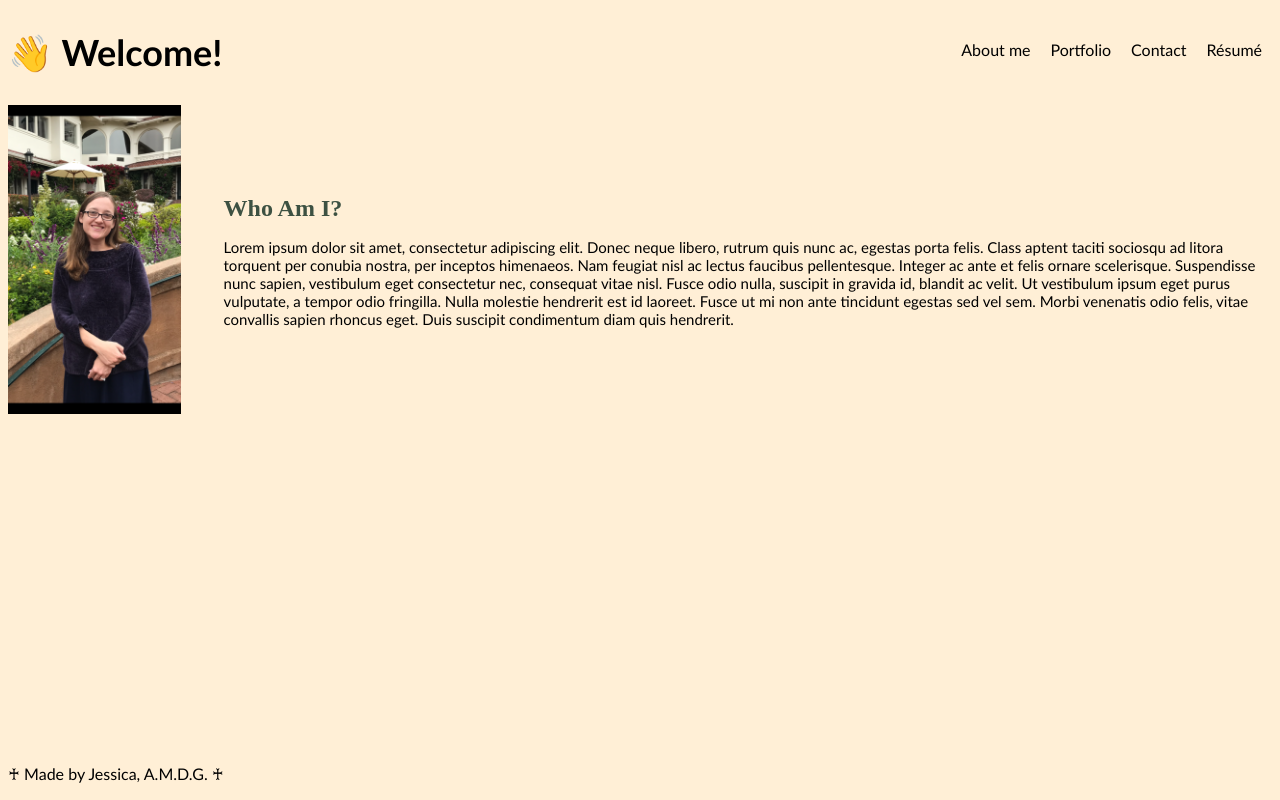
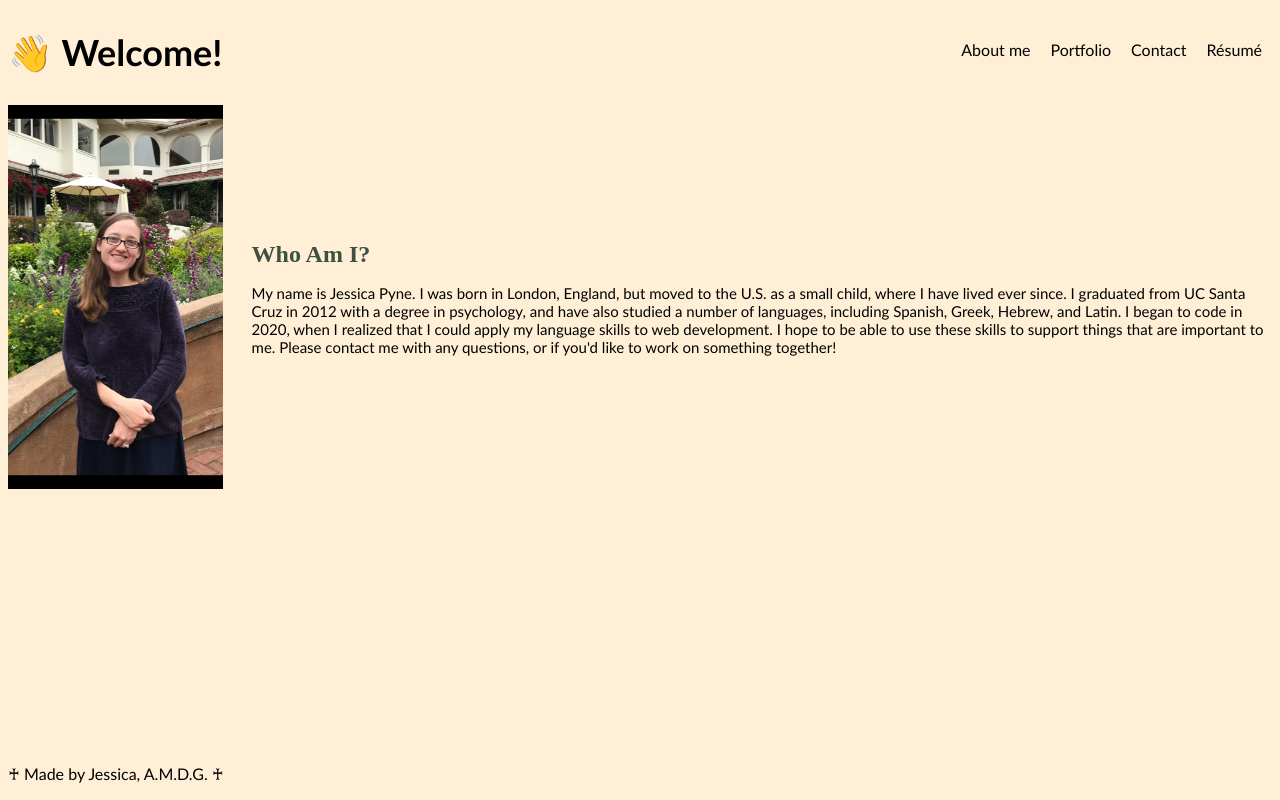
Before and after one commit to jessicap5159/react-portfolio, a React (Create React App) app: page / in a window 1280 px wide. Built offline with nearby package versions, Linux system fonts and the light colour scheme.

Commit message:
adding new project to project page and updating README

```diff
--- a/src/components/About/About.js
+++ b/src/components/About/About.js
@@ -12,7 +12,10 @@ function About() {
       <div className="text">
         <h1 className="fancy-header">Who Am I?</h1>
         <p>
-        Lorem ipsum dolor sit amet, consectetur adipiscing elit. Donec neque libero, rutrum quis nunc ac, egestas porta felis. Class aptent taciti sociosqu ad litora torquent per conubia nostra, per inceptos himenaeos. Nam feugiat nisl ac lectus faucibus pellentesque. Integer ac ante et felis ornare scelerisque. Suspendisse nunc sapien, vestibulum eget consectetur nec, consequat vitae nisl. Fusce odio nulla, suscipit in gravida id, blandit ac velit. Ut vestibulum ipsum eget purus vulputate, a tempor odio fringilla. Nulla molestie hendrerit est id laoreet. Fusce ut mi non ante tincidunt egestas sed vel sem. Morbi venenatis odio felis, vitae convallis sapien rhoncus eget. Duis suscipit condimentum diam quis hendrerit.
+          My name is Jessica Pyne. I was born in London, England, but moved to the U.S. as a small child, where I have lived ever since.
+          I graduated from UC Santa Cruz in 2012 with a degree in psychology, and have also studied a number of languages, including Spanish, Greek, Hebrew, and Latin.
+          I began to code in 2020, when I realized that I could apply my language skills to web development. I hope to be able to use these skills to support things that are important to me. Please contact me
+          with any questions, or if you'd like to work on something together!
       </p>
 
     </div>
--- a/src/components/Portfolio/Portfolio.js
+++ b/src/components/Portfolio/Portfolio.js
@@ -5,12 +5,22 @@ import budget from "../../images/budgettracker.png"
 import note from "../../images/notetaker.png";
 import passwordgen from "../../images/passwordgenerator.png";
 import scheduler from "../../images/superscheduler.png";
-import weather from "../../images/wonderfulweather.png"
+import weather from "../../images/wonderfulweather.png";
+import proTeam from '../../images/pro-team.png'
+
 
 function Portfolio() {
   const [dummyData, setDummyData] = useState([
     {
       description: "project1",
+      title: "Pro-Team",
+      image:  proTeam,
+      gitHubLink: "https://github.com/Xunaxidonita/Pro-Team",
+      projectLink: "http://agile-shore-63107.herokuapp.com/",
+    },
+
+    {
+      description: "project2",
       title: "What's for Dinner?",
       image:  dinner,
       gitHubLink: "https://github.com/Xunaxidonita/Whats_for_dinner",
@@ -18,21 +28,21 @@ function Portfolio() {
     },
 
     {
-      description: "project2",
+      description: "project3",
       title: "Budget Tracker",
       image: budget,
       gitHubLink: "https://github.com/jessicap5159/budget-tracker",
       projectLink: "https://ancient-island-34751.herokuapp.com/"
     },
     {
-      description: "project3",
+      description: "project4",
       title: "Note Taker",
       image: note,
       gitHubLink: "https://github.com/jessicap5159/note-taker",
       projectLink: "https://infinite-plains-29071.herokuapp.com/"
     },
     {
-      description: "project4",
+      description: "project5",
       title: "Password Generator",
       image: passwordgen,
       gitHubLink: "https://github.com/jessicap5159/awesome-password-generator",
@@ -40,7 +50,7 @@ function Portfolio() {
     },
 
     {
-      description: "project5",
+      description: "project6",
       title: "Super Scheduler",
       image: scheduler,
       gitHubLink: "https://github.com/jessicap5159/superscheduler",
@@ -48,7 +58,7 @@ function Portfolio() {
     },
 
     {
-      description: "project6",
+      description: "project7",
       title: "Wonderful Weather App",
       image: weather,
       gitHubLink: "https://github.com/jessicap5159/wonderfulweatherapp",
```
Also changed, not shown: src/images/pro-team.png (added).
